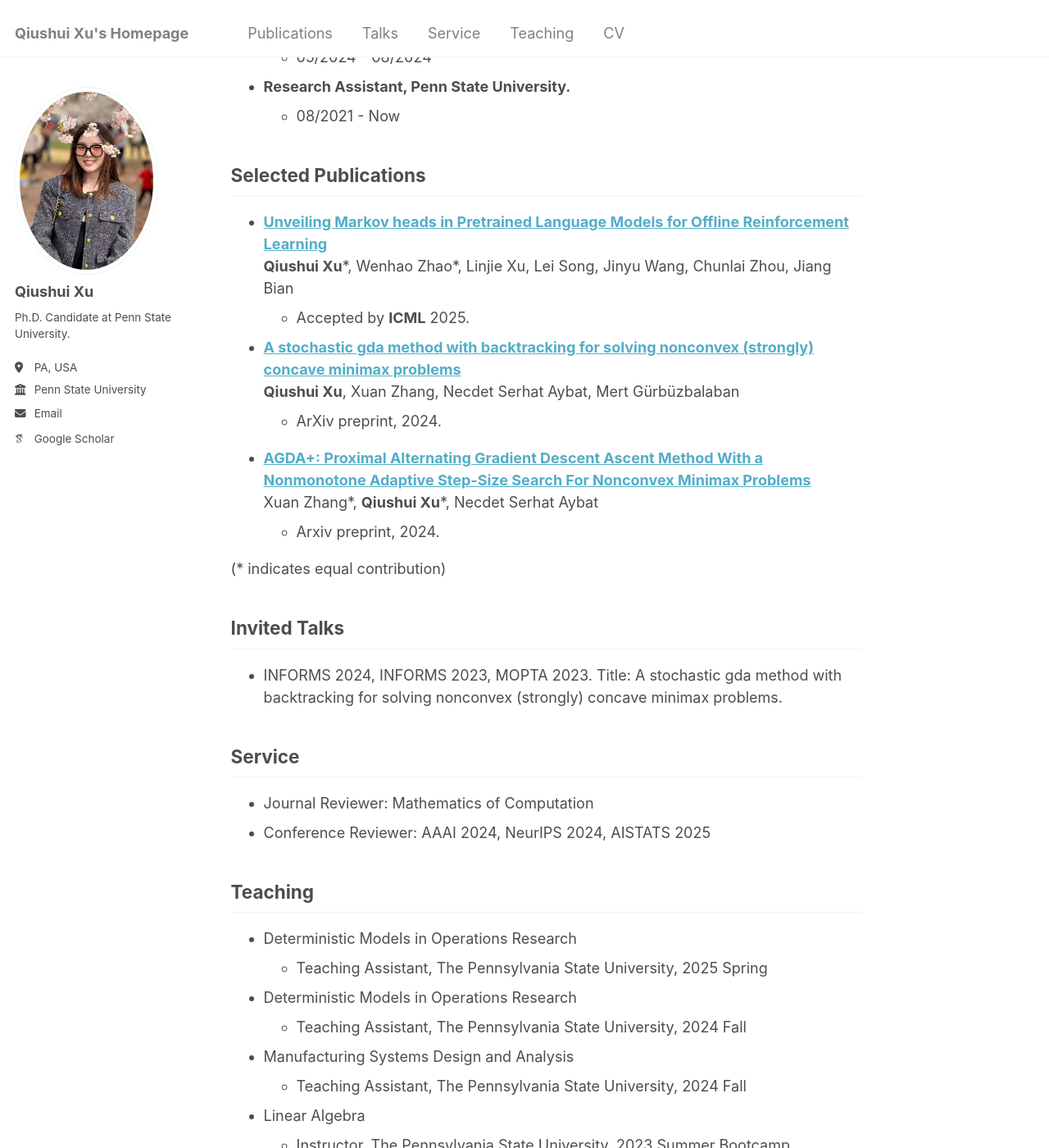
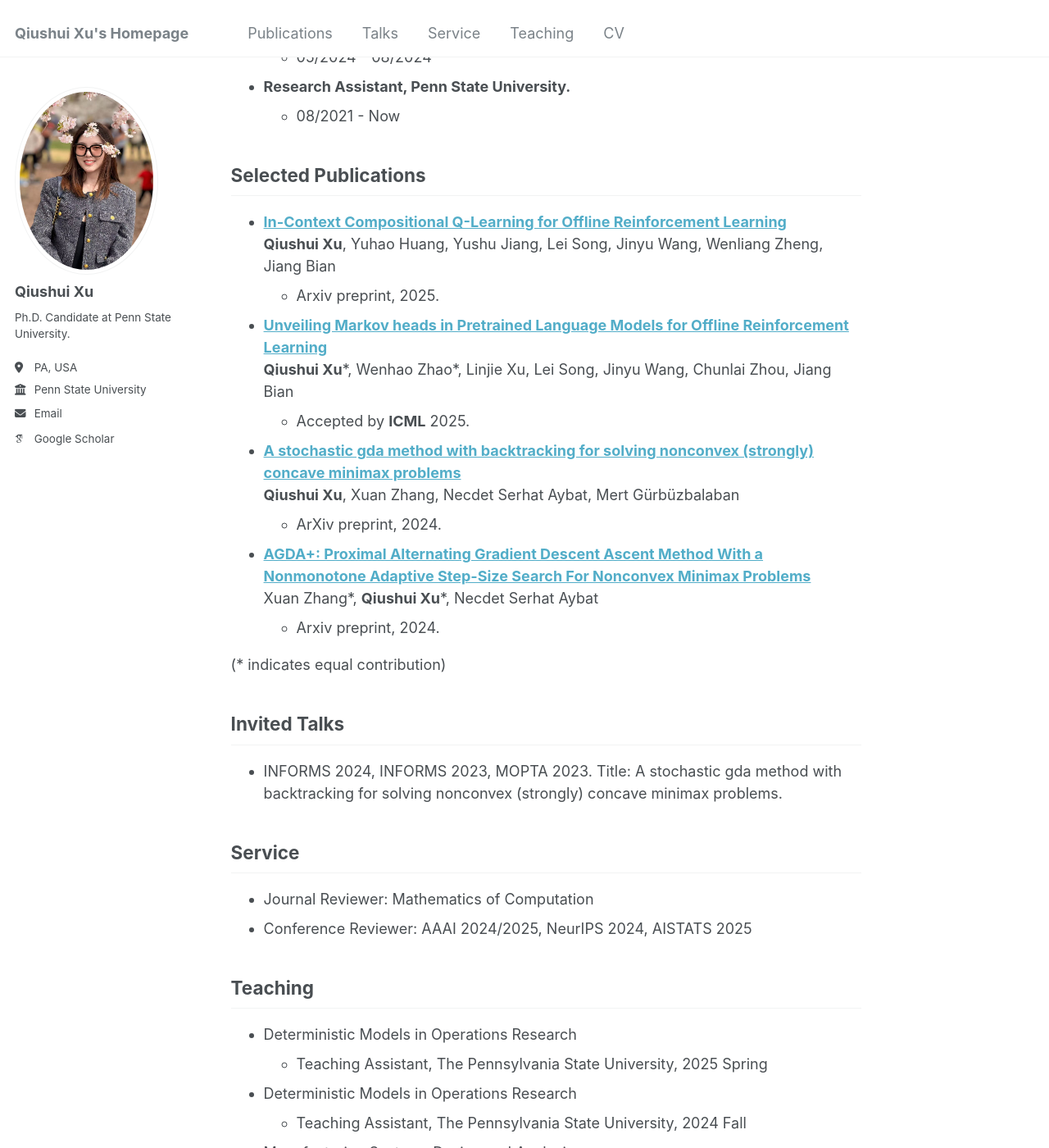
Before and after one commit to Qiushui-Xu/Qiushui-Xu.github.io, a Jekyll site: the page built from _pages/about.md, in a window 1280 px wide and 1400 px high, scrolled down 797 px. Shown: the whole window at 82% size. Built offline with Jekyll 4.4.1, drawn with Linux system fonts in a browser that asks for light colours; some web fonts are replaced.

Commit message:
Sept 25 update

```diff
--- a/_pages/about.md
+++ b/_pages/about.md
@@ -28,6 +28,10 @@ My research interests include **large language models**, **reinforcement learnin
 
 ## Selected Publications
 
+- [**In-Context Compositional Q-Learning for Offline Reinforcement Learning**](https://arxiv.org/abs/2509.24067)
+**Qiushui Xu**, Yuhao Huang, Yushu Jiang, Lei Song, Jinyu Wang, Wenliang Zheng, Jiang Bian
+  - Arxiv preprint, 2025.
+
 - [**Unveiling Markov heads in Pretrained Language Models for Offline Reinforcement Learning**](https://arxiv.org/pdf/2409.06985)
 **Qiushui Xu**\*, Wenhao Zhao\*, Linjie Xu, Lei Song, Jinyu Wang, Chunlai Zhou, Jiang Bian
   - Accepted by **ICML** 2025.
@@ -53,7 +53,7 @@ Xuan Zhang\*, **Qiushui Xu**\*, Necdet Serhat Aybat
 ## Service
 
 - Journal Reviewer: Mathematics of Computation
-- Conference Reviewer: AAAI 2024, NeurIPS 2024, AISTATS 2025
+- Conference Reviewer: AAAI 2024/2025, NeurIPS 2024, AISTATS 2025
 
 
 ## Teaching
```
Also changed, not shown: other parts of _pages/about.md (+0 -4 lines).
